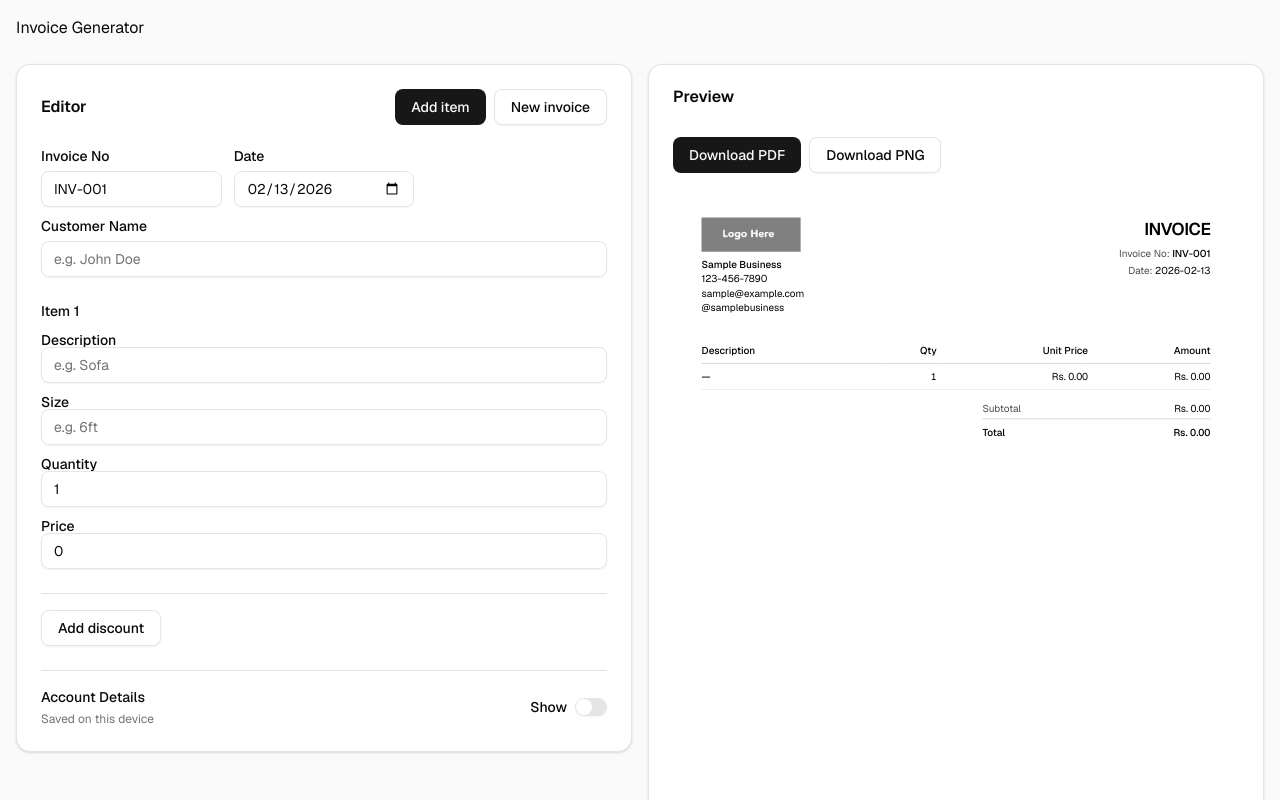
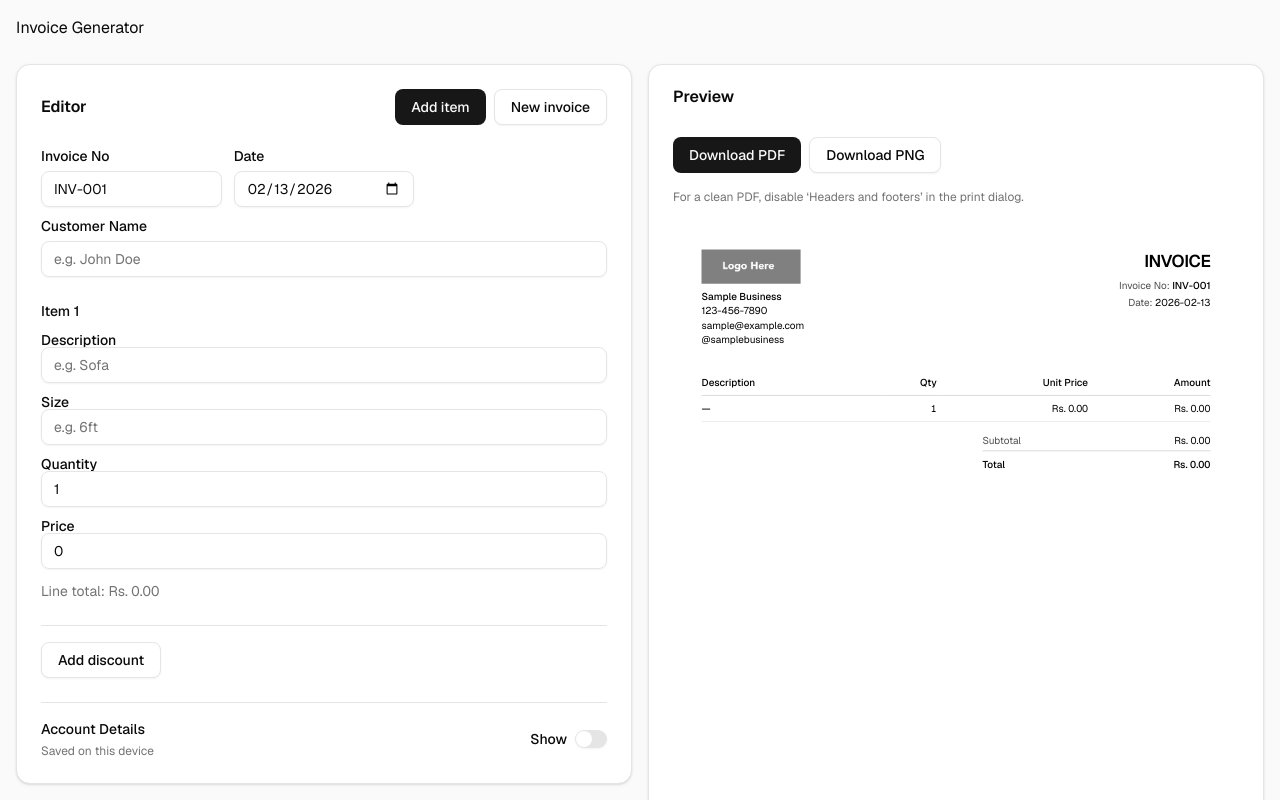
Before and after one commit to ChaminduD/invoice-generator, a Next.js app: page / in a window 1280 px wide. Shown: the top 800 px of the page. Built offline with nearby package versions, Linux system fonts and the light colour scheme.

Commit message:
Show line total per item in editor

```diff
--- a/src/app/page.tsx
+++ b/src/app/page.tsx
@@ -13,6 +13,7 @@ import { Alert, AlertDescription, AlertTitle } from "@/components/ui/alert";
 import { toPng } from "html-to-image";
 import { InvoicePaper } from "@/components/InvoicePaper";
 import { BUSINESS } from "@/config/business";
+import { formatRs } from "@/lib/format";
 
 const PROFILE_KEY = "invoice_profile_v1";
 const INVOICE_DRAFT_KEY = "invoice_draft_v1"; // autosave
@@ -370,6 +371,10 @@ export default function Home() {
                         onChange={(e) => updateItem(index, { unitPrice: Math.max(0, Math.floor(Number(e.target.value))) })}
                       />
                     </div>
+
+                    <p className="text-sm text-muted-foreground">
+                      Line total: <span className="tabular-nums">{formatRs(item.quantity * item.unitPrice)}</span>
+                    </p>
                   </div>
                 ))}
 
@@ -548,6 +553,7 @@ export default function Home() {
                     Download PNG
                   </Button>
                 </div>
+                <p className="text-xs text-muted-foreground">For a clean PDF, disable ‘Headers and footers’ in the print dialog.</p>
 
                 {exportErrors.length > 0 && (
                   <Alert variant="destructive">
```
